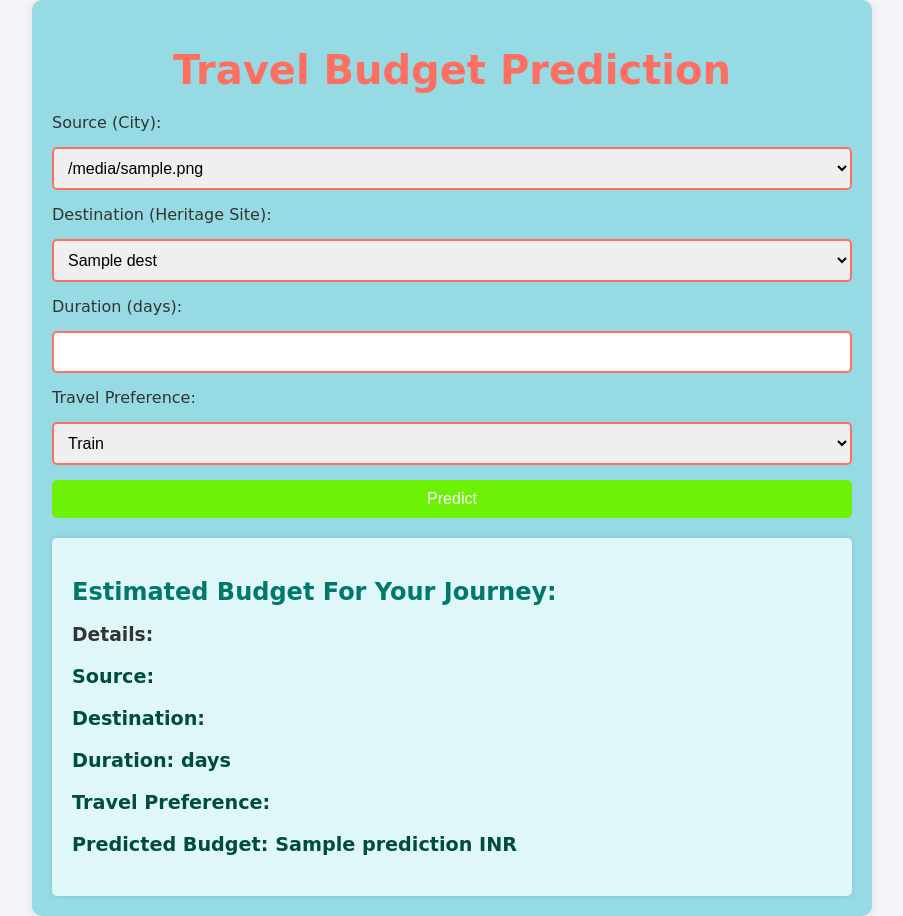
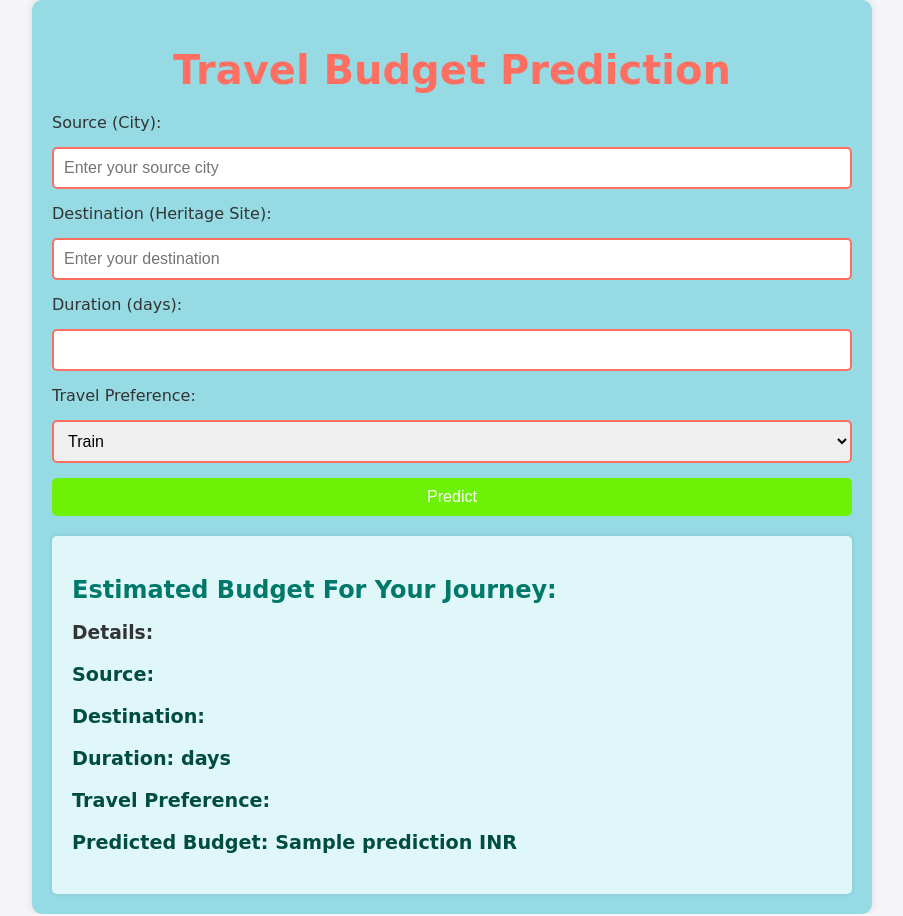
Before and after one commit to iamdebopriya/Budget-Predictor, a Flask app: template templates/index.html in a window 1280 px wide. Shown: the whole page, without its empty margins (188-1091 px from the left). Run offline with Flask 3, Linux system fonts and the light colour scheme; the template is opened without the code that fills it: most values are stand-ins (such as "Sample title", 1, 10 or a date in 2020); parts of the project's set-up code (start-up, migrations or seed data) failed here and were passed over.

Commit message:
Update index.html

```diff
--- a/templates/index.html
+++ b/templates/index.html
@@ -11,18 +11,10 @@
         <h1>Travel Budget Prediction</h1>
         <form method="post">
             <label for="source">Source (City):</label>
-            <select id="source" name="source" required>
-                {% for src in sources %}
-                <option value="{{ src }}">{{ src }}</option>
-                {% endfor %}
-            </select>
+            <input type="text" id="source" name="source" placeholder="Enter your source city" required>
 
             <label for="destination">Destination (Heritage Site):</label>
-            <select id="destination" name="destination" required>
-                {% for dest in destinations %}
-                <option value="{{ dest }}">{{ dest }}</option>
-                {% endfor %}
-            </select>
+            <input type="text" id="destination" name="destination" placeholder="Enter your destination" required>
 
             <label for="duration">Duration (days):</label>
             <input type="number" id="duration" name="duration" min="1" required>
```
